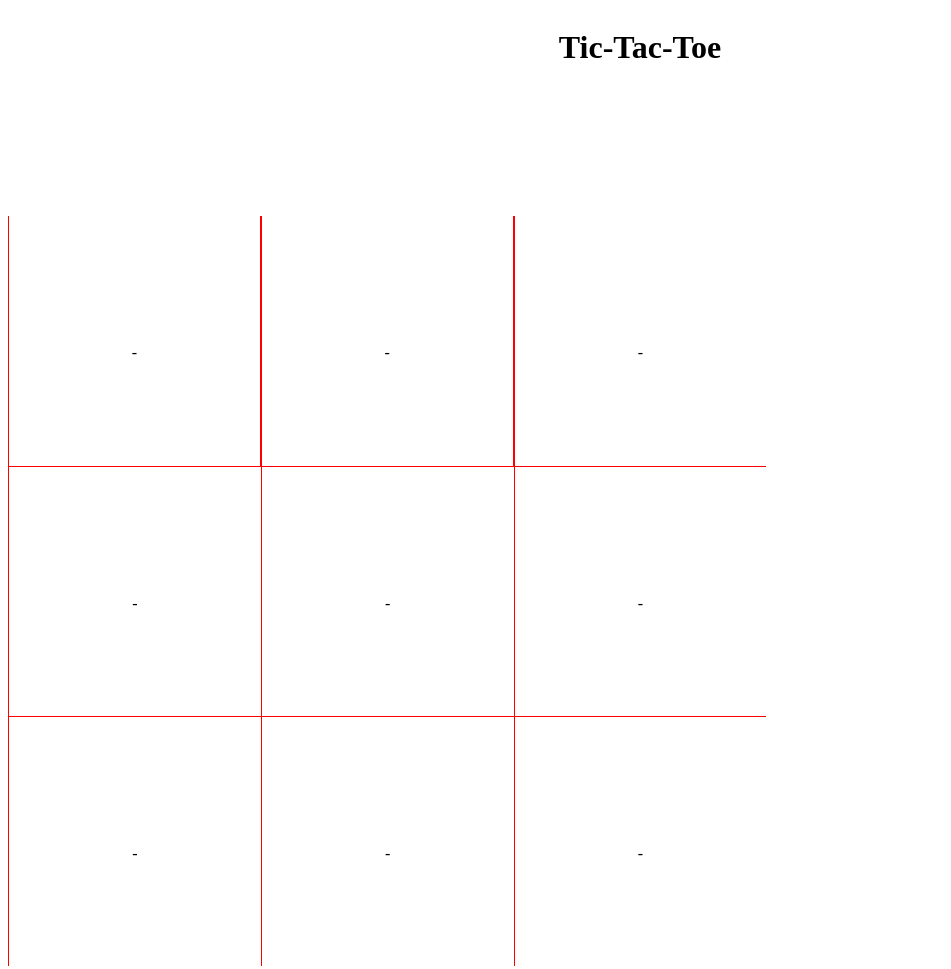
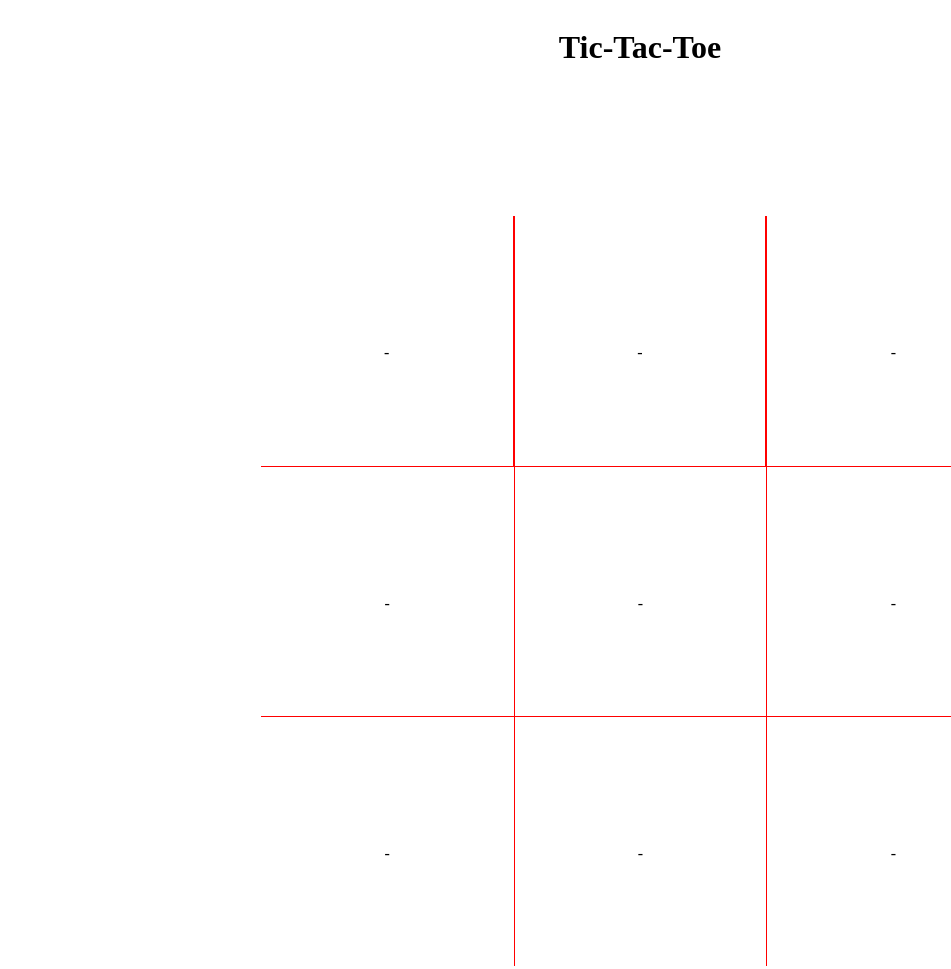
Before and after one commit to seba3510/Tic-Tac-Toe, a plain HTML site: page index.html in a window 1280 px wide. Shown: the whole page, without its empty margins (0-951 px from the left). Drawn offline with Linux system fonts and the light colour scheme.

Commit message:
feat: display the game board correctly

```diff
--- a/css/style.css
+++ b/css/style.css
@@ -8,8 +8,8 @@ header {
     display: grid;
     grid-template-rows: repeat(3, 250px);
     grid-template-columns: repeat(3, 0.2fr);
+    justify-content: center;
     margin-top: 8em;
-    border: none;
 }
 
 #grid-container>div {
@@ -27,3 +27,7 @@ header {
 #grid-container>div:nth-child(1n + 3) {
     border-right: none;
 }
+
+#grid-container>div:nth-child(3n - 2) {
+    border-left: none;
+}
```
